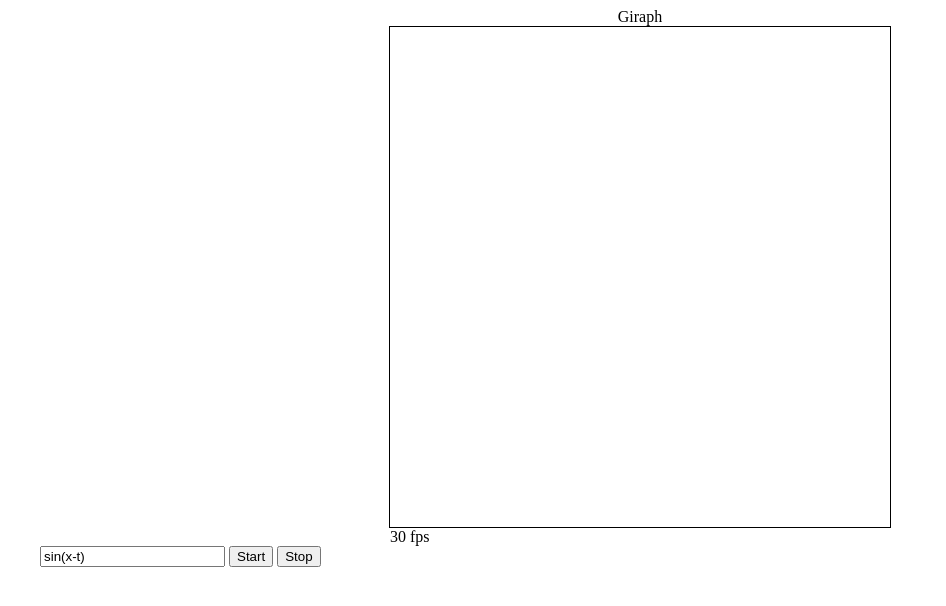
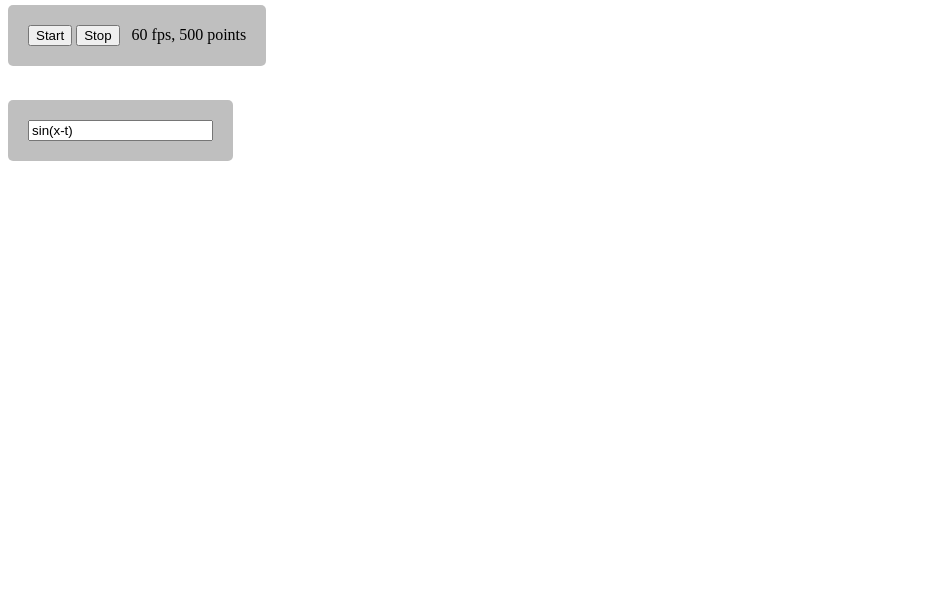
Before and after one commit to AgamAgarwal/giraph, a plain HTML site: page index.html in a window 1280 px wide. Shown: the whole page, without its empty margins (0-946 px from the left). Drawn offline with Linux system fonts and the light colour scheme.

Commit message:
Full screen canvas with adjusting width

```diff
--- a/index.html
+++ b/index.html
@@ -5,35 +5,43 @@
 			#canvas1 {
 				display:block;
 				position:relative;
-				margin:auto;
-				border:1px solid black;
+				margin:0 0;
+				position: absolute;
+				top:0px;
+				left:0px;
 			}
-			#container {
-				margin:auto;
-				position:relative;
-				width:1200;
+			.floating-box{
+				position:absolute;
+				top:0px;
+				z-index: 100;
+				padding: 20px;
+				background-color: rgba(128,128,128,0.5);
+				border-radius: 5px;
 			}
-			.title{
-				position:relative;
-				text-align:center;
+			#expression_boxes{
+				top:100px;
 			}
 			#fps_meter{
-				position:relative;
-				margin:auto;
-				width:500px;
-
+				display: inline-block;
+			}
+			#control_boxes{
+				top : 5px;
 			}
 		</style>
 	</head>
 	<body>
-		<div id="container">
-			<div class="title">Giraph</div>
-			<canvas id="canvas1" width=500 height=500></canvas>
+		<canvas id="canvas1" ></canvas>
+
+		<div class="floating-box" id="control_boxes">
+			<input type="button" value="Start" id="start_button" onclick="start_pressed()" />
+			<input type="button" value="Stop" id="stop_button" onclick="stop_pressed()"/>
+			&nbsp;
 			<div id="fps_meter"></div>
+		</div>
+		<div class="floating-box" id="expression_boxes">
 			<input type="textbox" id="expression1" value="sin(x-t)"/>
-			<input type="button" value="Start" id="start_button" onclick="start_pressed()"/>
-			<input type="button" value="Stop" id="stop_button" onclick="stop_pressed()"/>
 		</div>
 		<script src="scripts/graph_main.js"></script>
+
 	</body>
 </html>
--- a/scripts/graph_main.js
+++ b/scripts/graph_main.js
@@ -1,12 +1,18 @@
-max_fps = 30;
+max_fps = 60;
 running = false;
-start_x = -5;
-end_x = 5;
-start_y = -5;
-end_y = 5;
-n_points = 100;
+
+n_points = 500;
 graph_canvas = document.getElementById("canvas1");
+
+graph_canvas.width = document.body.clientWidth;
+graph_canvas.height = document.body.clientHeight;
 canvas_context = graph_canvas.getContext("2d");
+console.log(graph_canvas.width, graph_canvas.height);
+start_x = -(graph_canvas.width)/2/10;
+end_x = (graph_canvas.width)/2/10;
+start_y = -(graph_canvas.height)/2/10;
+end_y = (graph_canvas.height)/2/10;
+
 present_time = 0;
 function start_pressed(){
 	running = true;
@@ -48,7 +54,8 @@ function draw_frame(timestamp) {
 
 last_time = 0;
 function update_fps(timestamp){
-	document.getElementById("fps_meter").innerHTML = Math.round(1000/(timestamp-last_time)) + " fps" ;
+	fps = Math.round(1000/(timestamp-last_time));
+	document.getElementById("fps_meter").innerHTML = fps + " fps, "+n_points + " points" ;
 }
 function frame_driver(timestamp){
 	if(timestamp < last_time + (1000/max_fps)){
@@ -57,10 +64,18 @@ function frame_driver(timestamp){
 	}
 	if(running){
 		draw_frame(timestamp);
-
 	}
 	update_fps(timestamp);
 	last_time = timestamp;
 	requestAnimationFrame(frame_driver);
 }
-frame_driver();
+window.onresize=function(width, height){
+	graph_canvas.width = document.body.clientWidth;
+	graph_canvas.height = document.body.clientHeight;
+	start_x = -(graph_canvas.width)/2/10;
+	end_x = (graph_canvas.width)/2/10;
+	start_y = -(graph_canvas.height)/2/10;
+	end_y = (graph_canvas.height)/2/10;
+}
+
+requestAnimationFrame(frame_driver);
```
